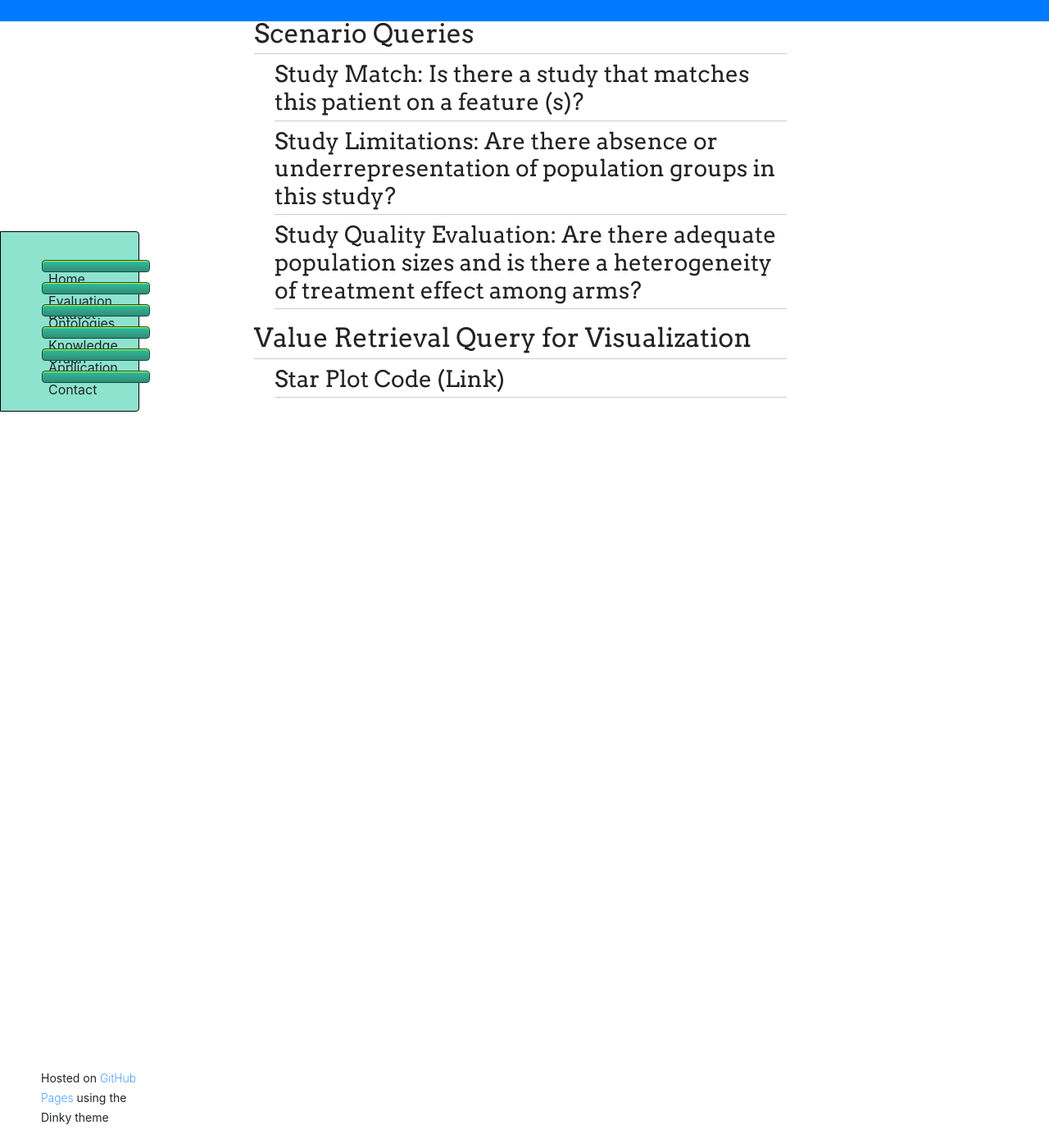
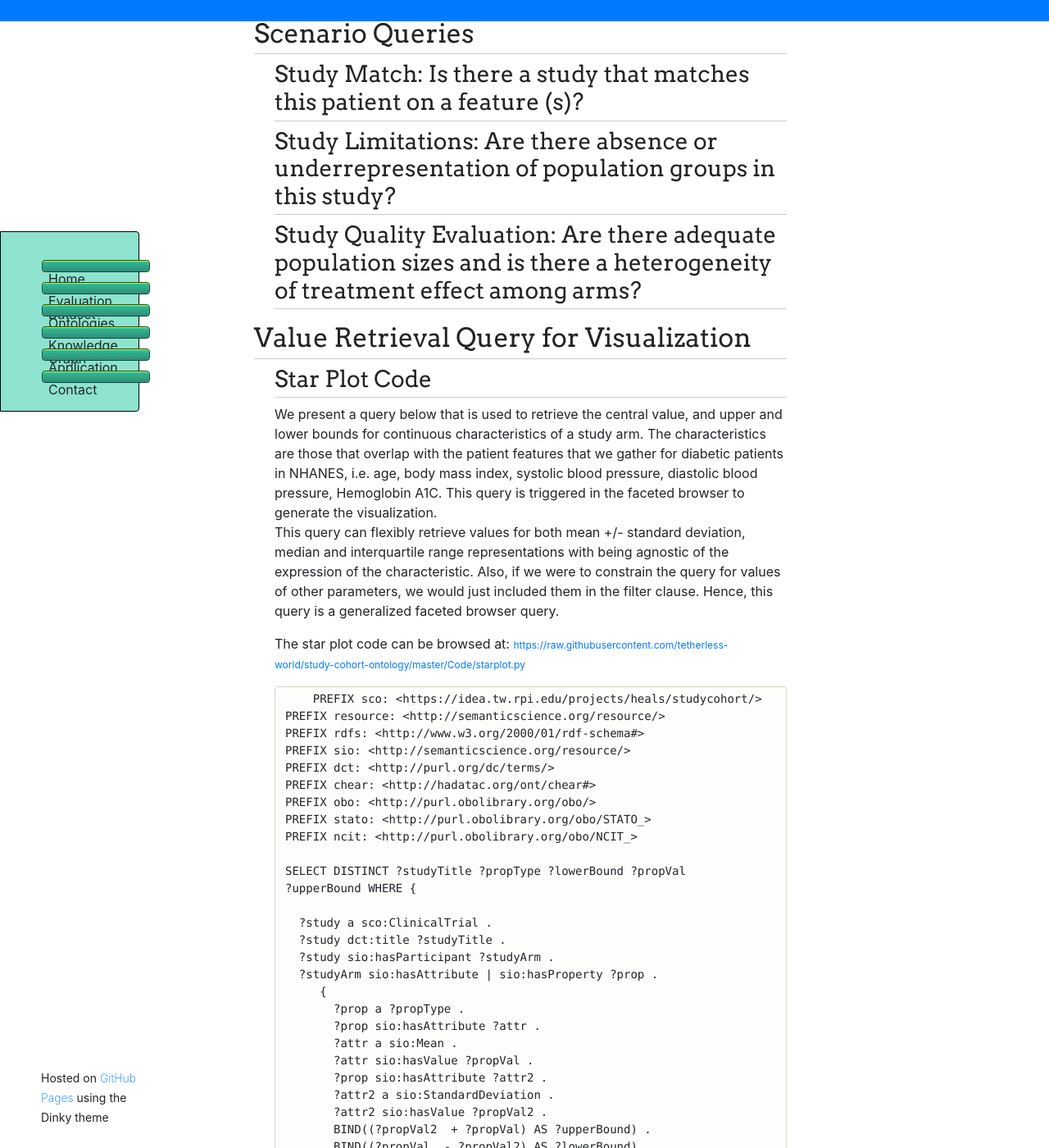
Before and after one commit to tetherless-world/study-cohort-ontology, a Jekyll site: the page built from application.md, in a window 1280 px wide and 1400 px high, scrolled down 270 px. Shown: the whole window at 82% size. Built offline with Jekyll 4.4.1, drawn with Linux system fonts in a browser that asks for light colours; nearby versions of some CDN libraries; our own code applies the rules of GitHub Pages for plain Markdown files; library files that are not in the unit come from our copies; before the commit the page ends 900 px from its top, so only the background shows below that; some of the changed text lies outside the part shown.

Commit message:
Update application.md

```diff
--- a/application.md
+++ b/application.md
@@ -15,6 +15,62 @@
 <content>
 <h2> Value Retrieval Query for Visualization </h2>
 <ul>
-   <h3>  Star Plot Code (Link) </h3>
+   <h3>  Star Plot Code </h3>
+    <p>We present a query below that is used to retrieve the central value,  and upper and lower bounds for continuous characteristics of a study arm. The characteristics are those that overlap with the patient features that we gather for diabetic patients in NHANES, i.e. age, body mass index, systolic blood pressure, diastolic blood pressure, Hemoglobin A1C. This query is triggered in the faceted browser to generate the visualization.<br>
+    This query can flexibly retrieve values for both mean +/- standard deviation, median and interquartile range representations with being agnostic of the expression of the characteristic. Also, if we were to constrain the query for values of other parameters, we would just included them in the filter clause. Hence, this query is a generalized faceted browser query.</p>
+    <p>The star plot code can be browsed at: <a href="https://raw.githubusercontent.com/tetherless-world/study-cohort-ontology/master/Code/starplot.py"><small>https://raw.githubusercontent.com/tetherless-world/study-cohort-ontology/master/Code/starplot.py</small></a></p>
+    <pre>
+    PREFIX sco: <https://idea.tw.rpi.edu/projects/heals/studycohort/>
+PREFIX resource: <http://semanticscience.org/resource/>
+PREFIX rdfs: <http://www.w3.org/2000/01/rdf-schema#>
+PREFIX sio: <http://semanticscience.org/resource/>
+PREFIX dct: <http://purl.org/dc/terms/>
+PREFIX chear: <http://hadatac.org/ont/chear#>
+PREFIX obo: <http://purl.obolibrary.org/obo/>
+PREFIX stato: <http://purl.obolibrary.org/obo/STATO_>
+PREFIX ncit: <http://purl.obolibrary.org/obo/NCIT_>
+
+SELECT DISTINCT ?studyTitle ?propType ?lowerBound ?propVal
+?upperBound WHERE {
+
+  ?study a sco:ClinicalTrial .
+  ?study dct:title ?studyTitle .
+  ?study sio:hasParticipant ?studyArm .
+  ?studyArm sio:hasAttribute | sio:hasProperty ?prop .
+     {
+       ?prop a ?propType .
+       ?prop sio:hasAttribute ?attr .
+       ?attr a sio:Mean .
+       ?attr sio:hasValue ?propVal .
+       ?prop sio:hasAttribute ?attr2 .
+       ?attr2 a sio:StandardDeviation .
+       ?attr2 sio:hasValue ?propVal2 .
+       BIND((?propVal2  + ?propVal) AS ?upperBound) .
+       BIND((?propVal  - ?propVal2) AS ?lowerBound) .
+     }
+      UNION
+    {
+       ?prop a ?propType .
+  	   ?prop sio:hasAttribute ?attr .
+       ?attr a sio:Median .
+       ?attr sio:hasValue ?propVal .
+       ?prop sio:hasAttribute ?attr2 .
+      ?attr2 a stato:0000164 .
+      ?prop sio:hasAttribute sio:MaximalValue .
+      ?attr2 sio:hasValue ?upperBound .
+      ?prop sio:hasAttribute sio:MinimalValue .
+      ?attr2 sio:hasValue ?lowerBound .
+    }
+   FILTER  (
+    ?propType IN (
+       sio:Age,
+       chear:BodyMassIndex,
+       ncit:C64796,
+       sco:SystolicBloodPressure,
+       sco:DiastolicBloodPressure
+   ) ).
+
+}
+    </pre>
  </ul>
  </content>
```
